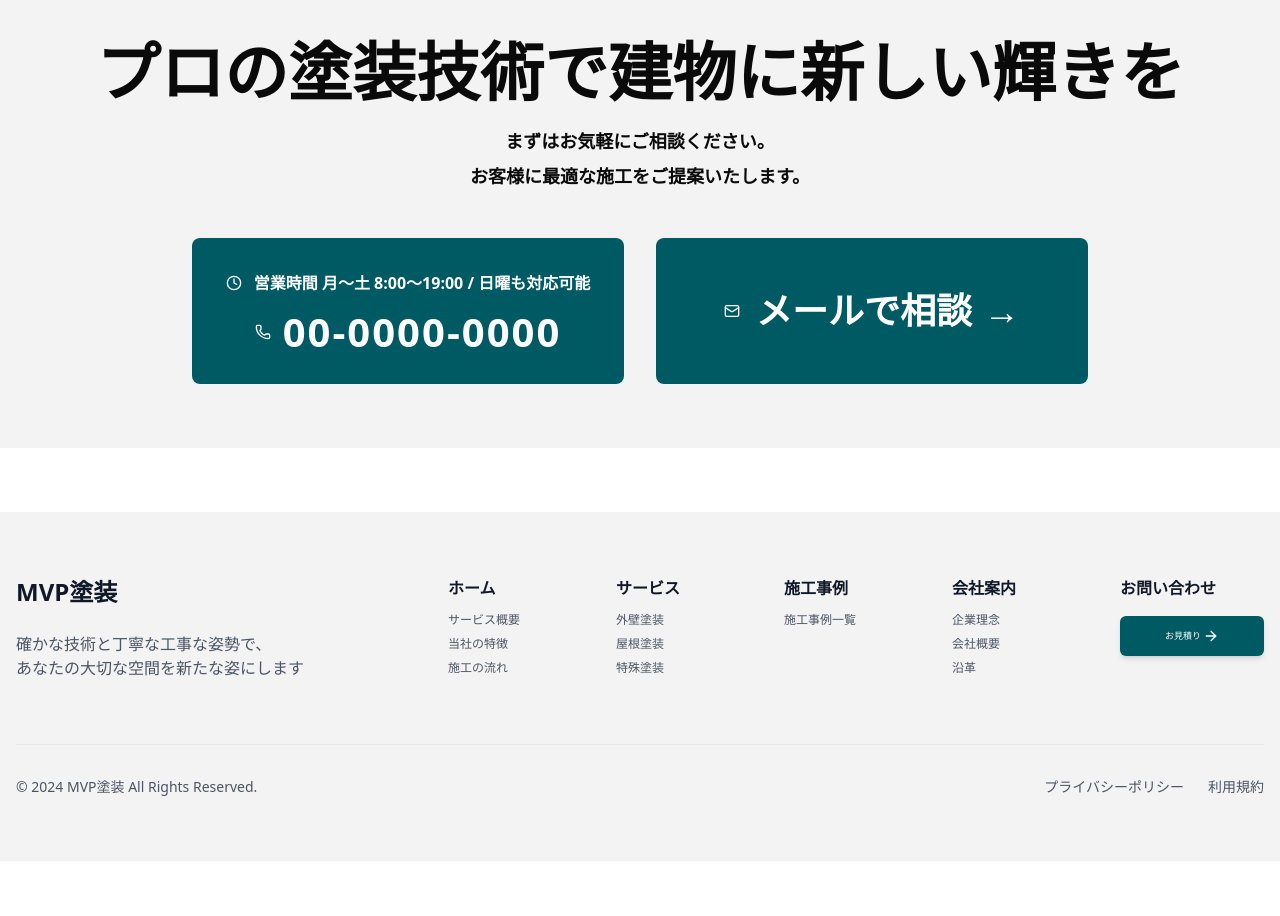
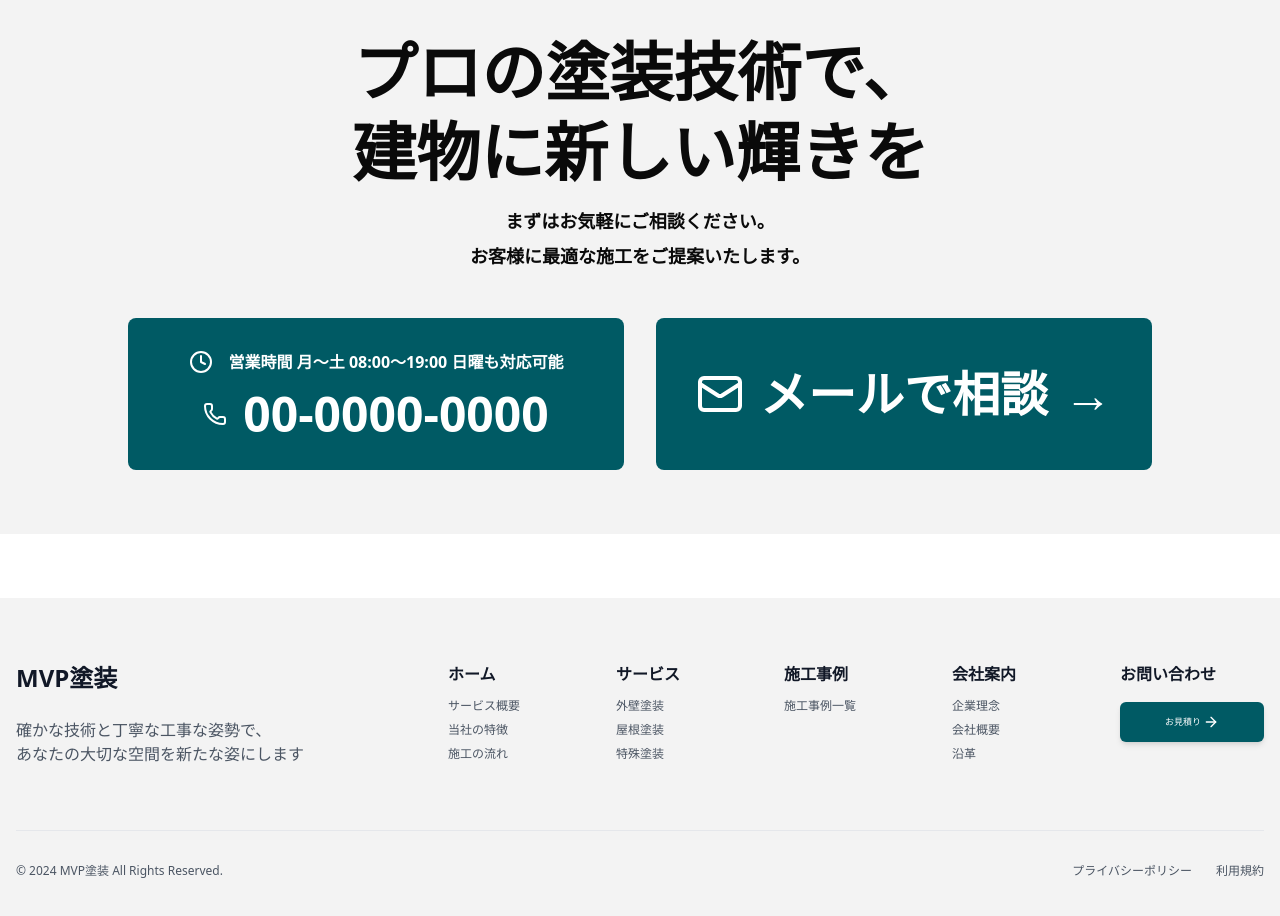
Before and after one commit to TomoyaSekiWk315/NextJsTeamPractice, a Next.js app in the folder nextjs-team-practice/: page / in a window 1280 px wide. Shown: the part 4080-4996 px from the top of the page. Before the commit the page ends 4941 px from the top, so only its background shows below. Built offline with nearby package versions, Linux system fonts and the light colour scheme.

Commit message:
フッターの最終調整と、CTAの再調整と、パンクズリストのレスポンシブ対応完了

```diff
--- a/nextjs-team-practice/app/components/shared/breadcrumb.tsx
+++ b/nextjs-team-practice/app/components/shared/breadcrumb.tsx
@@ -12,19 +12,19 @@ interface BreadcrumbProps {
 
 export function Breadcrumb({ items }: BreadcrumbProps) {
   return (
-    <nav aria-label="Breadcrumb" className="py-4 max-w-7xl mx-auto px-4">
-      <div className="inline-flex items-center bg-[#f8f8f8] rounded-md py-2">
+    <nav aria-label="Breadcrumb" className="py-2 sm:py-4 max-w-7xl mx-auto px-4">
+      <div className="inline-flex items-center bg-[#f8f8f8] rounded-md py-1 sm:py-2">
         {items.map((item, index) => (
           <div key={item.href} className="flex items-center">
             {index === 0 ? (
-              <Link href={item.href} className="px-4 text-gray-900 hover:text-gray-600 text-lg flex items-center gap-1">
-                <Home className="w-5 h-5" />
+              <Link href={item.href} className="px-2 sm:px-4 text-gray-900 hover:text-gray-600 text-sm sm:text-lg flex items-center gap-1">
+                <Home className="w-4 h-4 sm:w-5 sm:h-5" />
                 {item.label}
               </Link>
             ) : (
               <>
-                <ChevronRight className="w-6 h-6 text-gray-900 font-bold mx-2" strokeWidth={2.5} />
-                <span className="px-4 text-gray-700 text-lg">
+                <ChevronRight className="w-5 h-5 sm:w-6 sm:h-6 text-gray-900 font-bold mx-1 sm:mx-2" strokeWidth={2.5} />
+                <span className="px-2 sm:px-4 text-gray-700 text-sm sm:text-lg">
                   {item.label}
                 </span>
               </>
--- a/nextjs-team-practice/app/components/shared/cta-section.tsx
+++ b/nextjs-team-practice/app/components/shared/cta-section.tsx
@@ -7,54 +7,37 @@ export function CTASection() {
       <div className="w-full bg-[#F3F3F3] p-4 md:p-16">
         <div className="container mx-auto px-2 md:px-4">
           <div className="text-center mb-8 md:mb-12">
-            <h2 className="text-[28px] md:text-[48px] lg:text-[64px] font-bold mb-4 leading-tight">
-              プロの塗装技術で
-              <br className="sm:hidden" />
-              建物に
-              <br className="hidden sm:block md:hidden" />
-              新しい輝きを
+            <h2 className="text-[24px] md:text-[48px] lg:text-[64px] font-bold mb-4 leading-tight">
+              プロの塗装技術で、
+              <br />
+              建物に新しい輝きを
             </h2>
-            <div className="space-y-1 md:space-y-2">
-              <p className="text-[14px] md:text-[16px] lg:text-[18px] font-bold">
-                まずはお気軽にご相談ください。
-              </p>
-              <p className="text-[14px] md:text-[16px] lg:text-[18px] font-bold">
-                お客様に最適な施工をご提案いたします。
-              </p>
-            </div>
+            <p className="text-[12px] md:text-[16px] lg:text-[18px] font-bold mb-2">まずはお気軽にご相談ください。</p>
+            <p className="text-[12px] md:text-[16px] lg:text-[18px] font-bold">お客様に最適な施工をご提案いたします。</p>
           </div>
 
-          <div className="grid grid-cols-1 sm:grid-cols-2 gap-4 md:gap-8 max-w-4xl mx-auto">
-            <div className="bg-[#005a64] text-white rounded-lg p-4 md:p-6 lg:p-8 flex flex-col justify-center min-h-[120px] md:min-h-[140px]">
-              <div className="flex items-center gap-2 md:gap-3 mb-3 md:mb-4 justify-center">
-                <Clock className="h-4 w-4 md:h-5 lg:h-6 flex-shrink-0" />
-                <p className="text-[12px] md:text-[14px] lg:text-[16px] font-bold leading-relaxed">
-                  営業時間 月〜土 8:00〜19:00
-                  <br className="sm:hidden" />
-                  <span className="hidden sm:inline">&nbsp;/&nbsp;</span>
-                  日曜も対応可能
-                </p>
+          <div className="grid grid-cols-1 md:grid-cols-2 gap-4 md:gap-8 max-w-5xl mx-auto">
+            <div className="bg-[#005a64] text-white rounded-lg p-3 md:p-6 lg:p-8 flex flex-col justify-center">
+              <div className="flex items-center gap-2 md:gap-4 mb-2 md:mb-4 justify-center">
+                <Clock className="h-4 w-4 md:h-5 md:w-5 lg:h-6 lg:w-6 flex-shrink-0" />
+                <span className="text-[10px] md:text-[12px] lg:text-[16px] font-bold whitespace-nowrap">
+                  営業時間 月〜土 08:00〜19:00 日曜も対応可能
+                </span>
               </div>
-              <div className="flex items-center gap-2 md:gap-3 justify-center">
-                <Phone className="h-4 w-4 md:h-5 lg:h-6 flex-shrink-0" />
-                <span className="text-[24px] md:text-[32px] lg:text-[40px] font-bold leading-none tracking-wider">
-                  00-0000-0000
-                </span>
+              <div className="flex items-center gap-2 md:gap-4 justify-center">
+                <Phone className="h-4 w-4 md:h-5 md:w-5 lg:h-6 lg:w-6 flex-shrink-0" />
+                <span className="text-[20px] md:text-[24px] lg:text-[48px] font-bold leading-none">00-0000-0000</span>
               </div>
             </div>
 
             <Button
-              className="bg-[#005a64] hover:bg-[#005a64]/90 text-white h-full min-h-[120px] md:min-h-[140px] p-4 md:p-6 lg:p-8 flex items-center justify-center gap-3 md:gap-4 rounded-lg transition-colors duration-300"
+              className="bg-[#005a64] hover:bg-[#005a64]/90 text-white h-full p-3 md:p-6 lg:p-8 flex items-center justify-center gap-2 md:gap-4 rounded-lg [&_svg]:w-4 md:[&_svg]:w-8 lg:[&_svg]:w-12 [&_svg]:h-4 md:[&_svg]:h-8 lg:[&_svg]:h-12"
             >
-              <Mail className="w-5 h-5 md:w-6 md:h-6 lg:w-8 lg:h-8 flex-shrink-0" />
-              <div className="flex items-center gap-2">
-                <span className="text-[22px] md:text-[28px] lg:text-[36px] font-bold leading-none">
-                  メールで相談
-                </span>
-                <span className="text-[22px] md:text-[28px] lg:text-[36px] leading-none ml-1">
-                  →
-                </span>
-              </div>
+              <Mail className="flex-shrink-0" />
+              <span className="text-[20px] md:text-[32px] lg:text-[48px] font-bold leading-none whitespace-nowrap">
+                メールで相談
+              </span>
+              <span className="text-[20px] md:text-[32px] lg:text-[48px] leading-none">→</span>
             </Button>
           </div>
         </div>
--- a/nextjs-team-practice/app/components/shared/footer.tsx
+++ b/nextjs-team-practice/app/components/shared/footer.tsx
@@ -44,37 +44,35 @@ export function Footer() {
     <footer className="bg-[#F3F3F3]">
       <div className="container mx-auto px-4 py-8 md:py-16">
         <div className="grid grid-cols-1 gap-8 md:grid-cols-6 md:gap-6 lg:gap-12">
-          {/* 左カラム：会社情報 */}
           <div className="md:col-span-2 space-y-4 md:space-y-6 text-center md:text-left">
             <Link href="/" className="inline-block group">
-              <h2 className="text-xl md:text-2xl font-bold text-gray-900 group-hover:text-[#005a64] transition-colors">
+              <h2 className="text-lg sm:text-xl md:text-2xl font-bold text-gray-900 group-hover:text-[#005a64] transition-colors">
                 MVP塗装
               </h2>
             </Link>
-            <p className="text-sm md:text-base text-gray-600 leading-relaxed">
+            <p className="text-xs sm:text-sm md:text-base text-gray-600 leading-relaxed">
               確かな技術と丁寧な工事な姿勢で、
               <br className="hidden md:block" />
               あなたの大切な空間を新たな姿にします
             </p>
           </div>
 
-          {/* 右カラム：ナビゲーション */}
           <div className="md:col-span-4 grid grid-cols-2 sm:grid-cols-3 md:grid-cols-5 gap-4 sm:gap-6">
             {Object.entries(footerLinks).map(([category, { href, links }]) => (
               <div key={category} className="space-y-2 sm:space-y-3">
                 <Link
                   href={href}
-                  className="inline-block text-sm sm:text-base font-bold text-gray-900 hover:text-[#005a64] transition-colors"
+                  className="inline-block text-xs sm:text-sm md:text-[11px] lg:text-base font-bold text-gray-900 hover:text-[#005a64] transition-colors"
                 >
                   {category}
                 </Link>
                 {links.length > 0 && (
-                  <ul className="space-y-1.5 sm:space-y-2">
+                  <ul className="space-y-1 sm:space-y-2">
                     {links.map((link) => (
                       <li key={link.title}>
                         <Link
                           href={link.href}
-                          className="text-[11px] sm:text-xs text-gray-600 hover:text-[#005a64] transition-colors block"
+                          className="text-[10px] sm:text-xs text-gray-600 hover:text-[#005a64] transition-colors block"
                         >
                           {link.title}
                         </Link>
@@ -99,22 +97,21 @@ export function Footer() {
           </div>
         </div>
 
-        {/* コピーライト */}
         <div className="mt-8 md:mt-16 pt-4 md:pt-8 border-t border-gray-200">
-          <div className="flex flex-col md:flex-row justify-between items-center gap-4">
-            <p className="text-[10px] sm:text-xs md:text-sm text-gray-600 text-center md:text-left">
+          <div className="flex flex-col sm:flex-row justify-between items-center gap-4">
+            <p className="text-[10px] sm:text-xs text-gray-600 order-2 sm:order-1">
               © 2024 MVP塗装 All Rights Reserved.
             </p>
-            <div className="flex gap-4 md:gap-6">
+            <div className="flex gap-4 md:gap-6 order-1 sm:order-2">
               <Link
                 href="/privacy-policy"
-                className="text-[10px] sm:text-xs md:text-sm text-gray-600 hover:text-[#005a64] transition-colors"
+                className="text-[10px] sm:text-xs text-gray-600 hover:text-[#005a64] transition-colors"
               >
                 プライバシーポリシー
               </Link>
               <Link
                 href="/terms"
-                className="text-[10px] sm:text-xs md:text-sm text-gray-600 hover:text-[#005a64] transition-colors"
+                className="text-[10px] sm:text-xs text-gray-600 hover:text-[#005a64] transition-colors"
               >
                 利用規約
               </Link>
```
